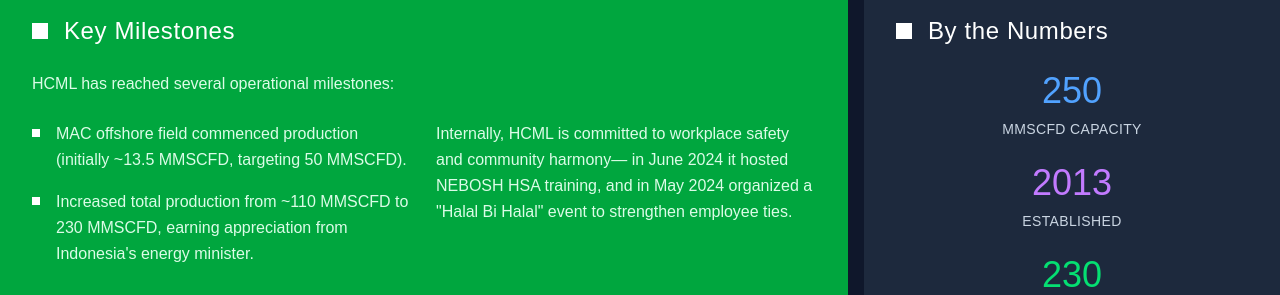
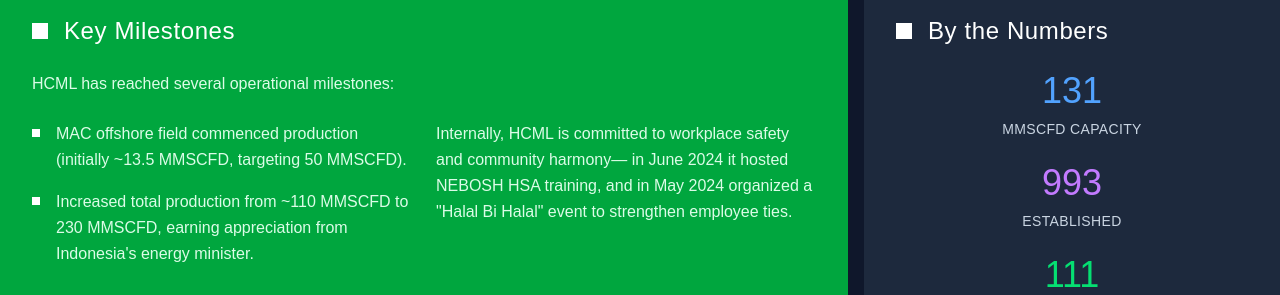
Before and after one commit to rianAnugrah/hcml-landing, a Next.js app: page /about in a window 1280 px wide. Shown: the part 657-952 px from the top of the page. Built offline with nearby package versions, Linux system fonts and the light colour scheme.

Commit message:
Count Animation

```diff
--- a/app/about/page.tsx
+++ b/app/about/page.tsx
@@ -47,7 +47,10 @@
 
   useEffect(() => {
     const timer = setTimeout(() => {
-      const controls = animate(count, target, { duration });
+      const controls = animate(count, target, {
+        duration,
+        ease: [0.25, 0.46, 0.45, 1] // Really slow ending cubic-bezier
+      });
       return controls.stop;
     }, delay * 1000);
 
@@ -217,7 +220,7 @@
                   transition={{ delay: 1.2, duration: 0.5 }}
                 >
                   <div className="text-4xl font-light text-blue-400 mb-2">
-                    <CountingNumber target={250} delay={1.2} duration={1.5} />
+                    <CountingNumber target={250} delay={1.2} duration={15.5} />
                   </div>
                   <div className="text-slate-300 font-light text-sm tracking-wide">MMSCFD CAPACITY</div>
                 </motion.div>
@@ -228,7 +231,7 @@
                   transition={{ delay: 1.4, duration: 0.5 }}
                 >
                   <div className="text-4xl font-light text-purple-400 mb-2">
-                    <CountingNumber target={2013} delay={1.4} duration={1.8} />
+                    <CountingNumber target={2013} delay={1.4} duration={15.8} />
                   </div>
                   <div className="text-slate-300 font-light text-sm tracking-wide">ESTABLISHED</div>
                 </motion.div>
@@ -239,7 +242,7 @@
                   transition={{ delay: 1.6, duration: 0.5 }}
                 >
                   <div className="text-4xl font-light text-green-400 mb-2">
-                    <CountingNumber target={230} delay={1.6} duration={1.5} />
+                    <CountingNumber target={230} delay={1.6} duration={15.5} />
                   </div>
                   <div className="text-slate-300 font-light text-sm tracking-wide">CURRENT MMSCFD</div>
                 </motion.div>
--- a/app/home/page.tsx
+++ b/app/home/page.tsx
@@ -52,6 +52,10 @@
       color: "bg-[#14213d] text-white",
       size: "small",
       content: "HCML",
+      isLink: true,
+      onClick: () => {
+        router.push("/about");
+      },
     },
     {
       id: 1,
```
